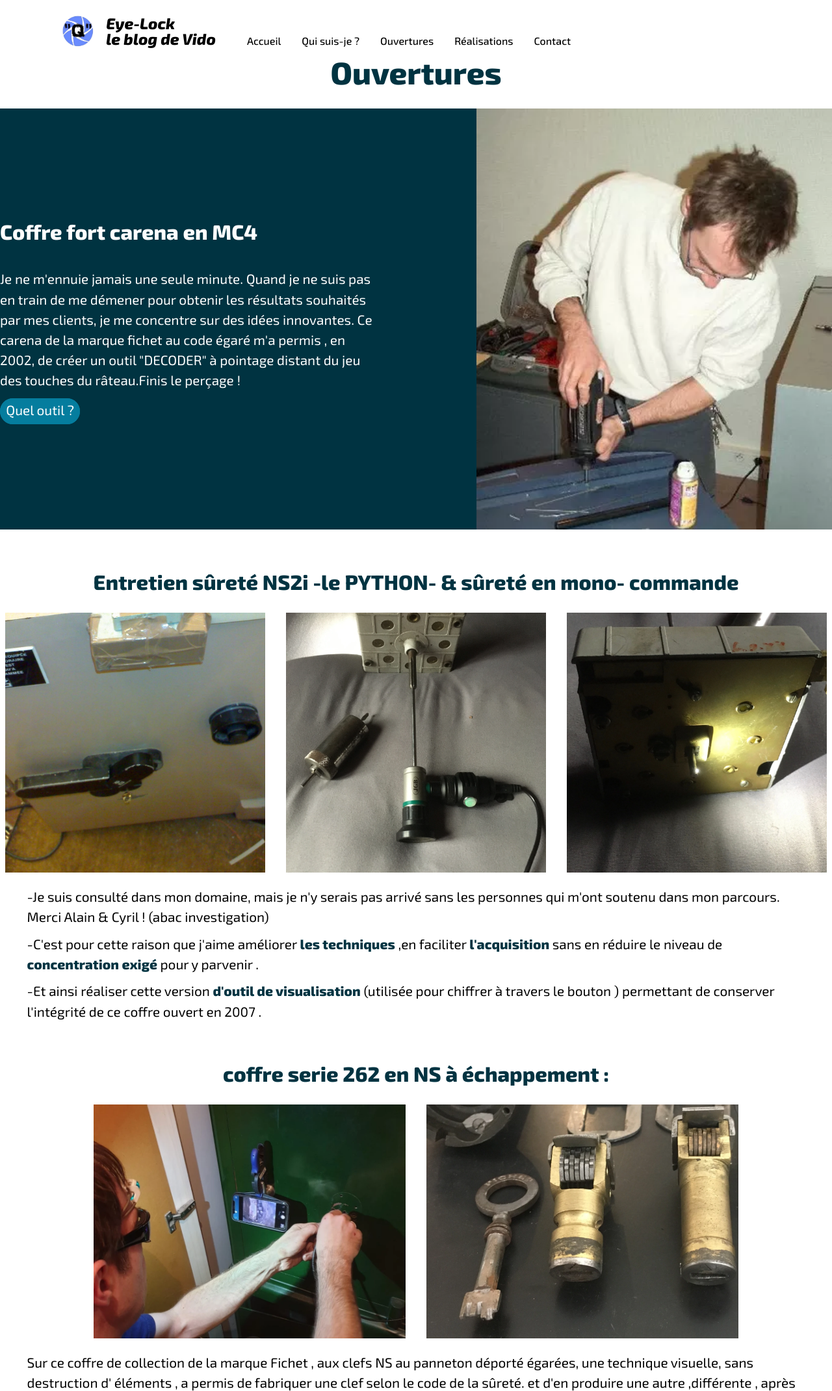
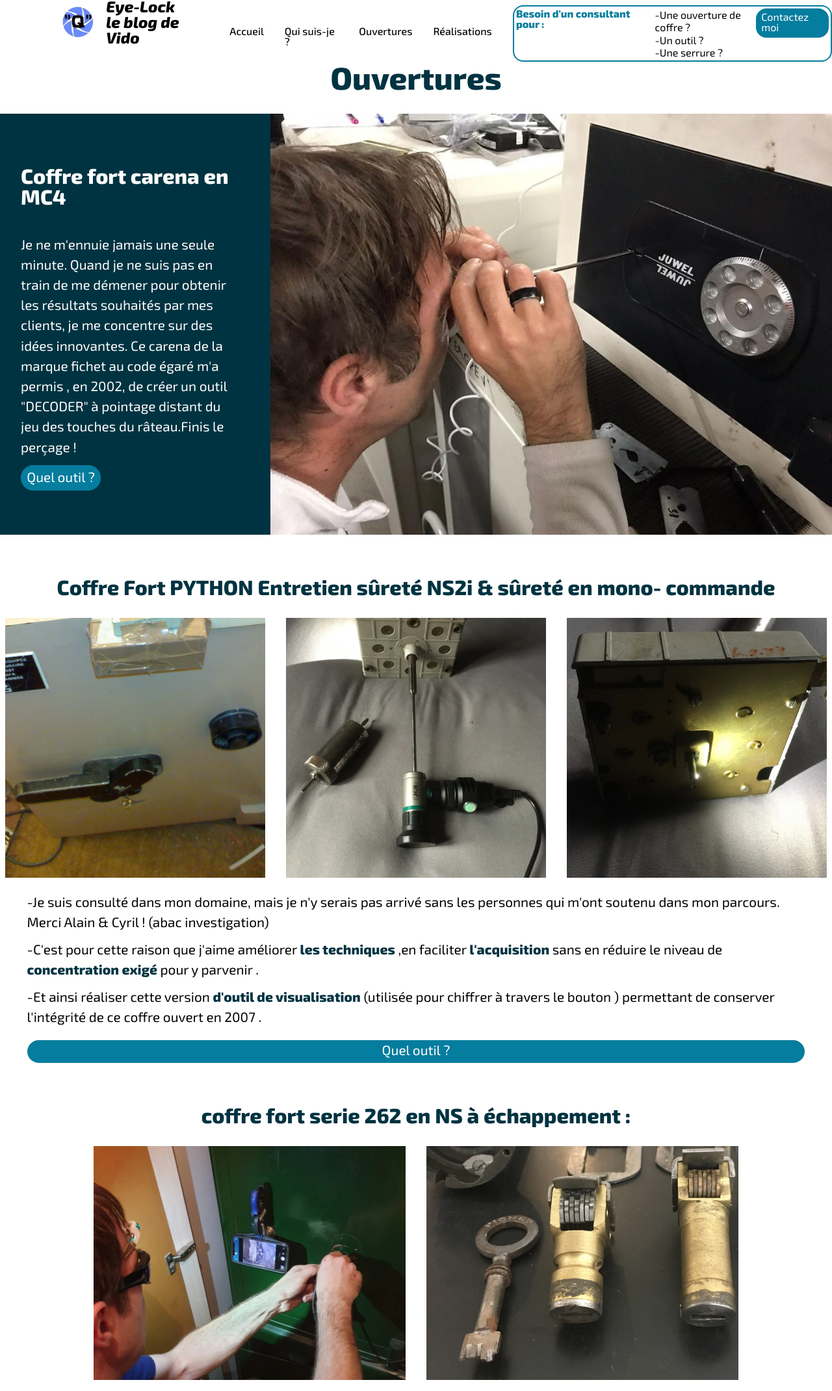
Before and after one commit to xSwann/eye-lock, a website: page pages/ouvertures.html in a window 1280 px wide. Shown: the top 2141 px of the page at 65% size. Drawn offline with Linux system fonts and the light colour scheme.

Commit message:
modif header, et rajout dans les pages

```diff
--- a/css/header.css
+++ b/css/header.css
@@ -4,18 +4,55 @@ html {
 }
 
 
+.contactez-moi-box {
+    border: #057d9e solid 2px;
+    padding: 0.2em;
+    display: flex;
+    border-radius: 1em;
+    margin-top: -2em;
+    gap: 0.5em;
+ }
+
+
+ .realisation-title{
+ color:#057d9e ;
+ font-weight: bold;
+ }
+
+ .realisation-list {
+     width: 10em;
+     line-height: 120%;
+ }
+
+ .contact-button {
+     color: white;
+     border: #057d9e solid;
+     background-color: #057d9e;
+     border-radius: 1em;
+     padding-top: 0.1em;
+     padding-bottom: 0.3em;
+     padding-left: 0.3em;
+     padding-right: 0.3em;
+     height: 2em;
+     align-items: center;
+ }
+
+ .contact-button:hover {
+     color: #057d9e;
+     background-color: white;
+ }
 
 /*HEADER*/
 
 header {
     display: flex;
-    align-items: last baseline;
     padding-top: 1.5em;
-    gap: 3em;
+    gap: 2em;
     padding-left: 6em;
     background-color: white;
     position: sticky;
-    top: 0;
+    top: 1em;
+    margin-top: 1em;
 }
 
 .icon {
@@ -27,6 +64,7 @@ header {
     gap: 1.2rem;
     align-items: center;
     padding-bottom: 0.2em;
+    margin-top: -4em;
 }
 
 .title-decoupe {
@@ -43,18 +81,15 @@ header {
 
 #navbar {
     display: flex;
-    padding-bottom: 1em;
 }
 
 .nav-items {
     display: flex;
     gap: 2em;
-
 }
 
 .nav-item {
     color: black;
-    font-size: 1em;
     font-weight: 500
 }
 
--- a/css/ouvertures.css
+++ b/css/ouvertures.css
@@ -10,9 +10,10 @@ font-weight: bold;
 
 .article-one-image {
     margin-top: 2em;
+
     display: flex;
     justify-content: end;
-    gap: 10em;
+    gap: 2em;
     align-items: center;
     background-color: #003341;
     color: white;
@@ -20,7 +21,8 @@ font-weight: bold;
 
 .title-and-text {
     max-width: 50%;
-
+padding-left: 2em;
+padding-right: 2em;
 }
 
 .article-title {}
@@ -46,6 +48,14 @@ font-weight: bold;
     padding-bottom: 0.3em;
     padding-left: 0.3em;
     padding-right: 0.3em;
+}
+
+.button-three-img {
+display: flex;
+justify-content: center;
+margin-left: 2em;
+margin-right: 2em;
+margin-top: 1em;
 }
 
 .link-button:hover {
--- a/css/qui-je-suis.css
+++ b/css/qui-je-suis.css
@@ -1,9 +1,9 @@
-body{
+main{
     background-color: #003341;
 }
 
 .title {
-    margin-top: 1em;
+
     font-size: 3em;
     color:#ffffff;
     font-weight: bold;
--- a/css/realisation.css
+++ b/css/realisation.css
@@ -1,12 +1,27 @@
-.container {
+.container-article-two-img {
     display: flex;
     justify-content: center;
     gap: 2em;
 }
 
+.container-other {
+    display: flex;
+justify-content: center;
+}
+
 article {
     width: 25vw;
    text-align: center;
+}
+
+.article-two-img {
+    width: 80vw;
+
+}
+
+.other-articles {
+ display: flex;
+ gap: 2em;
 }
 
 h2 {
@@ -17,7 +32,8 @@ h2 {
     color:#057d9e ;
 }
 
-img {
+.article-img {
+
     text-align: center;
     width: 25vw;
 }
@@ -28,3 +44,9 @@ font-size: 1.2em;
 text-align: start;
 line-height: 150%;
 }
+
+.imgs {
+    display: flex;
+    gap: 2em;
+    justify-content: center;
+}
--- a/css/smartphone-css.css
+++ b/css/smartphone-css.css
@@ -101,4 +101,9 @@
     .img-main {
         width: 15em;
     }
+
+    .main-text {
+        margin-left: 1em;
+        margin-right: 1em;
+    }
 }
--- a/pages/ouvertures.html
+++ b/pages/ouvertures.html
@@ -35,7 +35,18 @@
                 <li><a class="nav-item" href="/pages/qui-je-suis.html">Qui suis-je ?</a></li>
                 <li><a class="nav-item" href="/pages/ouvertures.html">Ouvertures</a></li>
                 <li><a class="nav-item" href="/pages/realisation.html">Réalisations</a></li>
-                <li><a class="nav-item" href="mailto:q@eye-lock.com">Contact</a></li>
+                <li>
+                    <div class="contactez-moi-box">
+                        <p class="realisation-title">Besoin d'un consultant pour :</p>
+                        <ul class="realisation-list">
+                            <li class="realisation-list-item">-Une ouverture de coffre ?</li>
+                            <li class="realisation-list-item">-Un outil ?</li>
+                            <li class="realisation-list-item">-Une serrure ?</li>
+                        </ul>
+
+                        <a class="contact-button" href="mailto:q@eye-lock.com">Contactez moi</a>
+                    </div>
+                </li>
             </ul>
         </div>
         <!-- "Hamburger menu" / "Bar icon" to toggle the navigation links -->
@@ -61,11 +72,11 @@
                         href="https://eye-locks-loutil-clef-par-vido-q.jimdosite.com/e-boutique/occasion---outil-pour-coffre-a-surete-codee-mc4-par-consultant-fichet/">Quel
                         outil ?</a>
             </div>
-            <img class="single-img-article" src="/images/Crop_826c66eb-ac2e-4d68-9da7-2ab4ba0553ba.webp">
+            <img class="single-img-article" src="/images/ouverture-main.jpg">
         </article>
         <article class="article-trois-image">
-            <h2 class="article-title article-one-image-title">Entretien sûreté NS2i -le PYTHON- & sûreté en mono-
-                commande </h2>
+            <h2 class="article-title article-one-image-title">Coffre Fort PYTHON Entretien sûreté NS2i & sûreté en mono-
+                commande</h2>
             <div class="trois-img-box">
                 <img class="trois-img-img" src="/images/article-2-img1.webp">
                 <img class="trois-img-img" src="/images/article-2-img-2.webp">
@@ -84,10 +95,13 @@
                         visualisation</strong> (utilisée pour chiffrer à travers le bouton
                     ) permettant de conserver l'intégrité de ce coffre ouvert en 2007 .</li>
             </ul>
+            <a class="link-button button-three-img"
+                        href="https://eye-locks-loutil-clef-par-vido-q.jimdosite.com/e-boutique/occasion---outil-pour-coffre-a-surete-codee-mc4-par-consultant-fichet/">Quel
+                        outil ?</a>
         </article>
         <article class="article-deux-image">
-            <h2 class="article-title article-one-image-title">coffre  serie 262
-                en NS  à échappement :</h2>
+            <h2 class="article-title article-one-image-title">coffre fort serie 262
+                en NS à échappement :</h2>
             <div class="deux-img-box">
                 <img class="deux-img-img" src="/images/article-3-img-1.webp">
                 <img class="deux-img-img" src="/images/article-3-img-2.webp">
@@ -99,6 +113,9 @@
                 Le coffre et sa sûreté sont sauf et toujours résistant (même un peu plus...héhéhé !).
 
                 Après celui -ci , très motivé , ma série de JIGGLERS fut réalisée .</p>
+                <a class="link-button button-three-img"
+                        href="https://eye-locks-loutil-clef-par-vido-q.jimdosite.com/e-boutique/occasion---outil-pour-coffre-a-surete-codee-mc4-par-consultant-fichet/">Quel
+                        outil ?</a>
         </article>
         <div class="nsp-img-box">
             <img class="nsp-img" src="/images/nsp1.webp">
```
Also changed, not shown: css/style.css (+13 -38 lines), index.html (+13 -11 lines), pages/qui-je-suis.html (+13 -2 lines), pages/realisation.html (+32 -8 lines), rajout projet eye lock.txt (added, +34 -0 lines), images/1200px-Festival_des_Vieilles_Charrues_2018_-_Damso_-_009_(cropped).jpg (deleted), images/1682319704847-63d8646fd00487a4328486d2.jpeg (deleted), images/2b8f621e9244cea5007bac8f5d50e476-1652701741.jpg (deleted), images/55d00f4d-870x489_damso-couv-h2-84033.png (deleted), images/Damso-1 (1).webp (deleted), images/Damso-1.webp (deleted), images/Screenshot_2021-12-14-16-56-53-163_com.google.android.apps.photos.jpg (deleted), images/ouverture-main.jpg (added), images/passeport photo doit etre.PNG (deleted).
